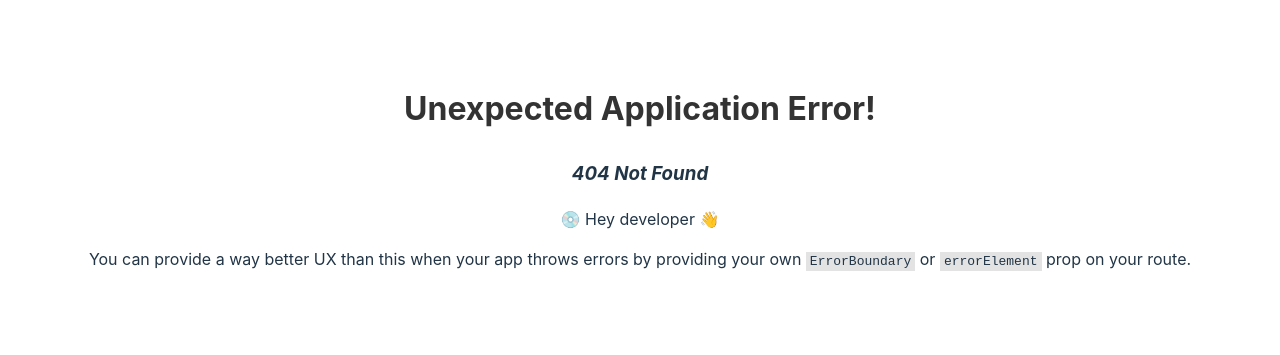
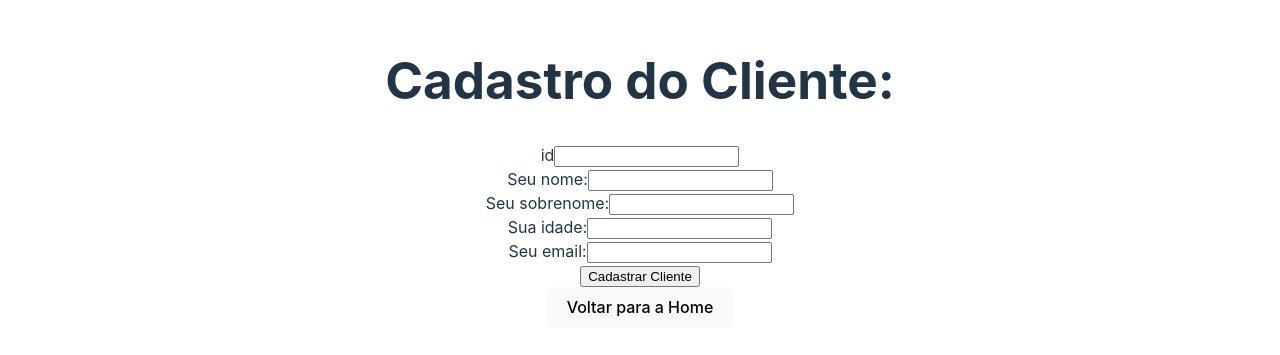
Before and after one commit to MarcosNeto23/1022B-perfumaria-Front-End, a React (Vite) app: page /cadastro-cliente in a window 1280 px wide. Before the commit this address had no page. Shown: the part 227-582 px from the top of the page. Built offline with nearby package versions, Linux system fonts and the light colour scheme.

Commit message:
Link to sendo usado

```diff
--- a/src/App.tsx
+++ b/src/App.tsx
@@ -1,5 +1,6 @@
 import { useEffect, useState } from 'react'
 import './App.css'
+import { Link } from 'react-router-dom';
 
 
 // Definindo o tipo para Perfumes
@@ -62,10 +63,8 @@ function App() {
           )
         })}
 
-
-          <a href="/CadastroPerfume">
-                    <button> Cadastrar um Perfume</button>
-                </a>
+        <Link to={"/cadastro-perfume"}>
+        <button> Cadastrar um Perfume</button></Link>
 
 
       </div>
@@ -83,9 +82,8 @@ function App() {
 
         ))}
 
-            <a href="/CadastroCliente">
-                    <button> Cadastrar um Cliente</button>
-                </a>
+    <Link to={"/cadastro-cliente"}>
+    <button> Cadastrar um Cliente</button></Link>
       </div>
 
     </>
--- a/src/CadastroCliente.tsx
+++ b/src/CadastroCliente.tsx
@@ -1,5 +1,5 @@
 import { FormEvent, useState, ChangeEvent } from "react";
-import { useNavigate } from "react-router-dom";
+import { useNavigate, Link } from "react-router-dom";
 
 function CadastroCliente(){
     const navigate = useNavigate();
@@ -93,9 +93,8 @@ function CadastroCliente(){
             </form>
 
 
-            <a href="/">
-                    <button> Voltar para o início</button>
-                </a>
+            <Link to={"/"}>
+        <button> Voltar para a Home</button></Link>
 
         </>
     )
--- a/src/main.tsx
+++ b/src/main.tsx
@@ -15,11 +15,11 @@ const router = createBrowserRouter([
     element: <App />,
   },
   {
-    path: '/CadastroPerfume',
+    path: '/cadastro-perfume',
     element: <CadastroPerfume />,
   },
   {
-    path: "/CadastroCliente",
+    path: "/cadastro-cliente",
     element: <CadastroCliente />,
   },
 ]);
```
Also changed, not shown: vercel.json (deleted).
